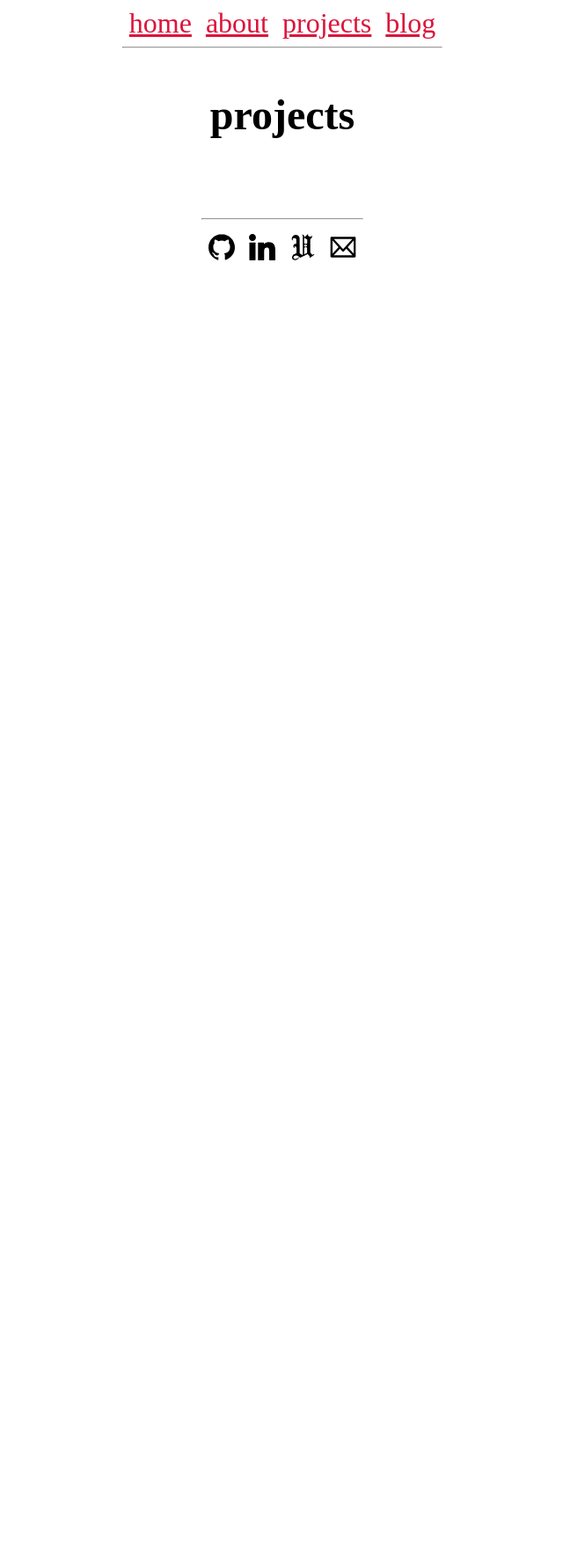
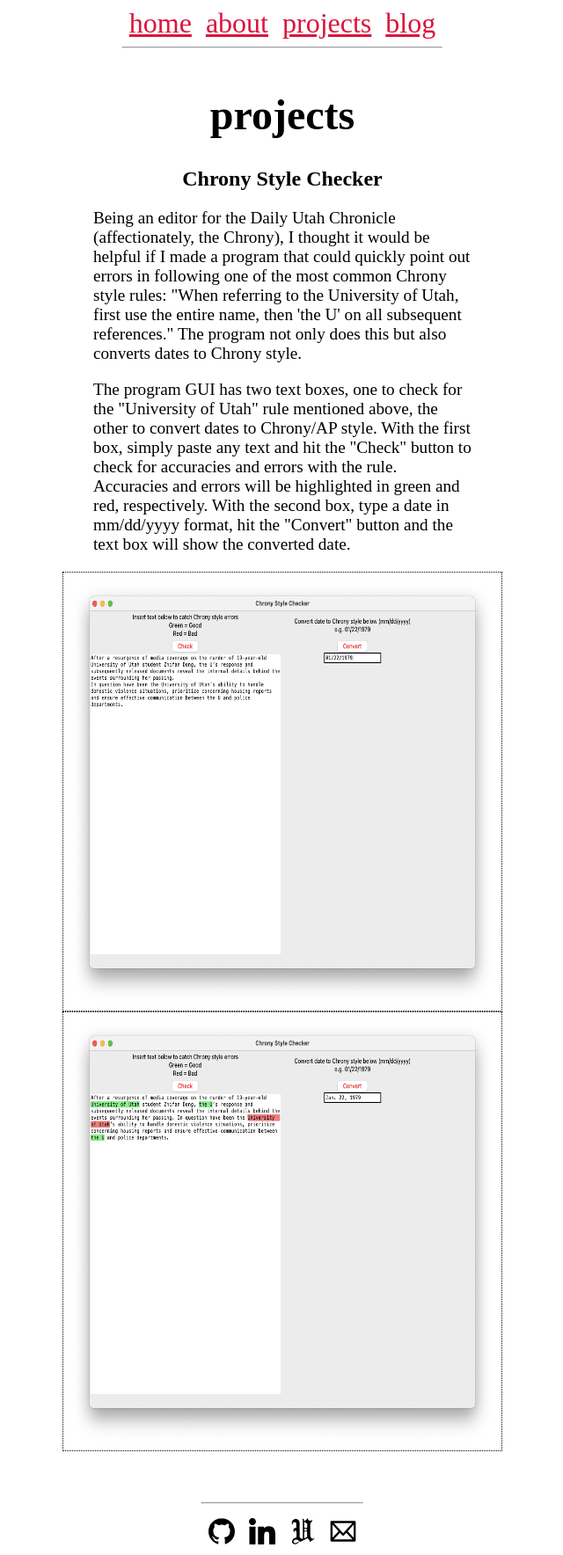
Before and after one commit to parkerdunnisfun/parkerdunnisfun.github.io, a Jekyll site: the page built from docs/projects.md, in a window 1280 px wide. Shown: the whole page at 88% size, without its empty margins (319-959 px from the left). Built offline with Jekyll 4.4.1, drawn with Linux system fonts in a browser that asks for light colours; before the commit the page ends 900 px from its top, so only the background shows below that.

Commit message:
added chrony style checker to projects

```diff
--- a/docs/projects.md
+++ b/docs/projects.md
@@ -4,4 +4,17 @@
 ---
 <div>
   <h1>projects</h1>
+  <h2 style="text-align:center">Chrony Style Checker</h2>
+  <p>
+  Being an editor for the Daily Utah Chronicle (affectionately, the Chrony), I thought it would be helpful if I made a program that could quickly point out errors in following one of the most common Chrony style rules: "When referring to the University of Utah, first use the entire name, then 'the U' on all subsequent references." The program not only does this but also converts dates to Chrony style.
+  </p>
+  <p>
+  The program GUI has two text boxes, one to check for the "University of Utah" rule mentioned above, the other to convert dates to Chrony/AP style. With the first box, simply paste any text and hit the "Check" button to check for accuracies and errors with the rule. Accuracies and errors will be highlighted in green and red, respectively. With the second box, type a date in mm/dd/yyyy format, hit the "Convert" button and the text box will show the converted date.
+  </p>
+  <img src="https://parkerdunnisfun.github.io/assets/chronystylecheckerbefore.png" alt="before" width="500" height="500" class="center"
+  style="border: 1px dotted black;
+  padding: 5px">
+  <img src="https://parkerdunnisfun.github.io/assets/chronystylecheckerafter.png" alt="after" width="500" height="500" class="center"
+  style="border: 1px dotted black;
+  padding: 5px">
 </div>
```
Also changed, not shown: docs/assets/chronystylecheckerafter.png (added), docs/assets/chronystylecheckerbefore.png (added).
